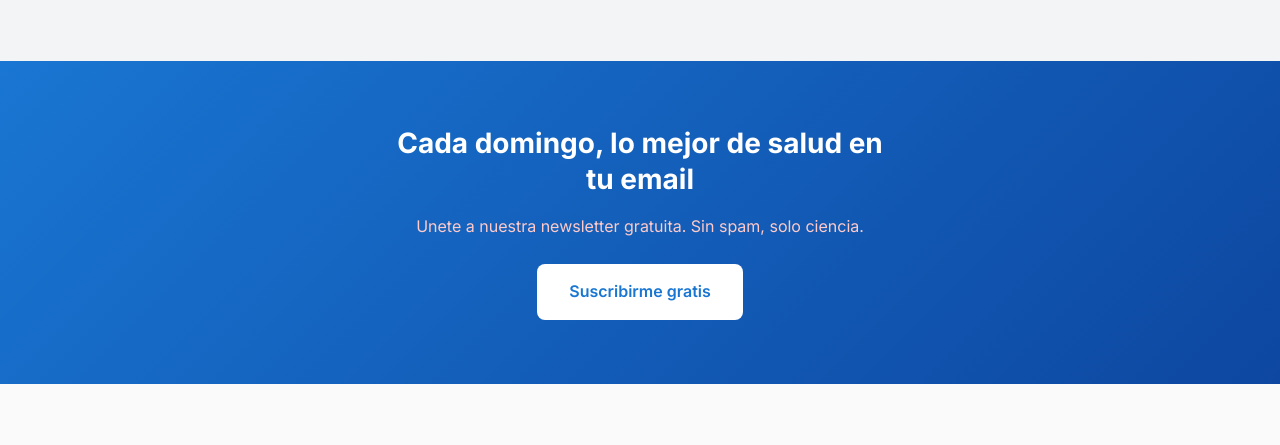
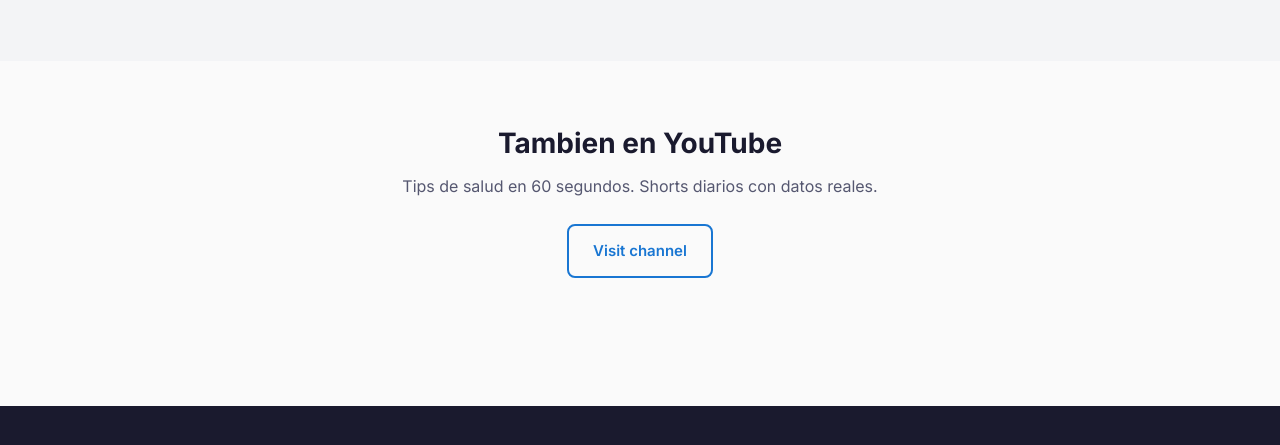
Before and after one commit to donpapaya14/hogarinteligente-web, an Astro site: page / in a window 1280 px wide. Shown: the part 1800-2245 px from the top of the page. Built offline with nearby package versions, Linux system fonts and the light colour scheme; Astro itself is replaced by a stand-in of ours.

Commit message:
fix(ui): remove leftover newsletter; correct YT handle to @EspacioInteligente; EN wording

```diff
--- a/src/components/layout/Footer.astro
+++ b/src/components/layout/Footer.astro
@@ -38,7 +38,7 @@ const legal = [
     <div class="footer__col">
       <h4>Conecta</h4>
       <ul>
-        <li><a href="https://youtube.com/@Espacio Inteligente" target="_blank" rel="noopener">YouTube</a></li>
+        <li><a href="https://youtube.com/@EspacioInteligente Inteligente" target="_blank" rel="noopener">YouTube</a></li>
                 <li><a href="/rss.xml">RSS</a></li>
       </ul>
     </div>
--- a/src/pages/index.astro
+++ b/src/pages/index.astro
@@ -67,21 +67,6 @@ const categories = Object.entries(CATEGORIES) as [Category, (typeof CATEGORIES)[
     </div>
   </section>
 
-  <!-- Newsletter CTA -->
-  <section class="section newsletter-hero">
-    <div class="container newsletter-hero__inner">
-      <h2>Cada domingo, lo mejor de salud en tu email</h2>
-      <p>Unete a nuestra newsletter gratuita. Sin spam, solo ciencia.</p>
-      <a
-        href="http://eepurl.com/c_iwJy-3pL"
-        target="_blank"
-        rel="noopener"
-        class="btn btn--primary btn--lg"
-      >
-        Suscribirme gratis
-      </a>
-    </div>
-  </section>
 
   <!-- YouTube CTA -->
   <section class="section">
@@ -89,8 +74,8 @@ const categories = Object.entries(CATEGORIES) as [Category, (typeof CATEGORIES)[
       <div class="yt-section__text">
         <h2>Tambien en YouTube</h2>
         <p>Tips de salud en 60 segundos. Shorts diarios con datos reales.</p>
-        <a href="https://youtube.com/@Espacio Inteligente" target="_blank" rel="noopener" class="btn btn--outline">
-          Ver canal
+        <a href="https://youtube.com/@EspacioInteligente Inteligente" target="_blank" rel="noopener" class="btn btn--outline">
+          Visit channel
         </a>
       </div>
     </div>
```
Also changed, not shown: src/components/layout/Sidebar.astro (+3 -5 lines).
